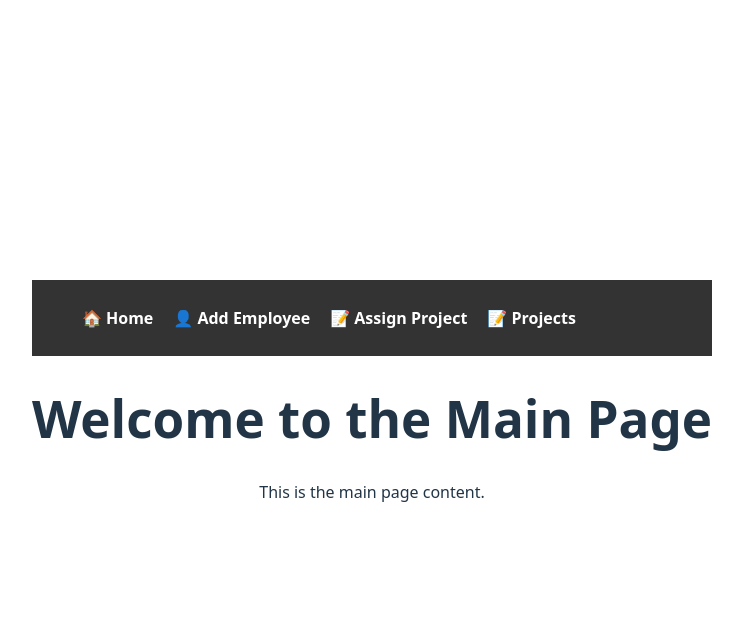
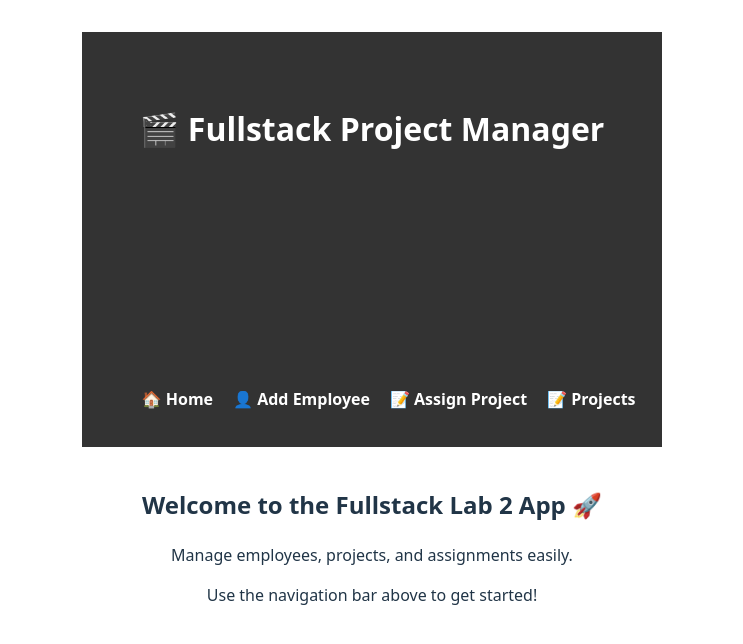
Before and after one commit to RichLarIva/fullstack-lab2, a React (Vite) app in the folder client/: page / in a window 1280 px wide. Shown: the top 644 px of the page, without its empty margins (268-1011 px from the left). Built offline with nearby package versions, Linux system fonts and the light colour scheme.

Commit message:
Added header

```diff
--- a/client/src/App.tsx
+++ b/client/src/App.tsx
@@ -3,14 +3,14 @@ import EmployeePage from './pages/EmployeePage';
 import './App.css';
 import MainPage from './pages/MainPage';
 import AssignmentsPage from './pages/AssignPage';
-import Navbar from './components/Navbar';
+import Header from './components/Header';
 import ProjectPage from './pages/ProjectPage';
 
 const App = () => {
   return (
     <>
 
-    <Navbar />
+    <Header />
     <Routes>
       <Route path="/" element={<MainPage />} />
       <Route path="/employee" element={<EmployeePage />} />
--- /dev/null
+++ b/client/src/components/Header.tsx
@@ -0,0 +1,12 @@
+import Navbar from "./Navbar";
+
+const Header = () => {
+    return(
+        <header>
+            <h1 className="logo">🎬 Fullstack Project Manager</h1>
+            <Navbar />
+        </header>
+    )
+}
+
+export default Header;
--- /dev/null
+++ b/client/src/components/ProjectList.tsx
@@ -0,0 +1,49 @@
+import { useState, useEffect } from "react";
+import api from "../services/api";
+import { Project } from "../types";
+
+const ProjectList = () => {
+    const [projects, setProjects] = useState<Project[]>([]);
+
+    useEffect(() => {
+        const fetchProjects = async () => {
+            try {
+                const response = await api.get("/projects");
+                setProjects(response.data);
+            } catch (error) {
+                console.error("Error fetching projects:", error);
+            }
+        };
+        fetchProjects();
+    }, []);
+
+    return (
+        <div>
+            <h3>Current Projects</h3>
+            {projects.length === 0 ? (
+                <p>No projects found.</p>
+            ) : (
+                <table>
+                    <thead>
+                        <tr>
+                            <th>Project Code</th>
+                            <th>Project Name</th>
+                            <th>Project Description</th>
+                        </tr>
+                    </thead>
+                    <tbody>
+                        {projects.map((project) => (
+                            <tr key={project._id}>
+                                <td>{project.project_code}</td>
+                                <td>{project.project_name}</td>
+                                <td>{project.project_description}</td>
+                            </tr>
+                        ))}
+                    </tbody>
+                </table>
+            )}
+        </div>
+    );
+}
+
+export default ProjectList;
--- a/client/src/index.css
+++ b/client/src/index.css
@@ -22,10 +22,11 @@ a:hover {
   color: #535bf2;
 }
 
+
 body {
   margin: 0;
   display: flex;
-  place-items: center;
+
   min-width: 320px;
   min-height: 100vh;
 }
@@ -117,3 +118,18 @@ thead {
 tr:hover {
   background-color: #161616;
 }
+
+header {
+  background-color: #333;
+  color: white;
+  padding: 10px;
+  text-align: center;
+  position: sticky;
+  top: 0;
+  z-index: 1000;
+}
+
+.logo {
+  font-size: 2rem;
+  margin-bottom: 10px;
+}
--- a/client/src/pages/MainPage.tsx
+++ b/client/src/pages/MainPage.tsx
@@ -1,9 +1,14 @@
 const MainPage = () => {
     return (
-      <div>
-        <h1>Welcome to the Main Page</h1>
-        <p>This is the main page content.</p>
-      </div>
+        <main style={{ padding: "20px", textAlign: "center" }}>
+            <h2>Welcome to the Fullstack Lab 2 App 🚀</h2>
+            <p>
+              Manage employees, projects, and assignments easily.
+            </p>
+            <p>
+              Use the navigation bar above to get started!
+            </p>
+      </main>
     );
   };
 
```
